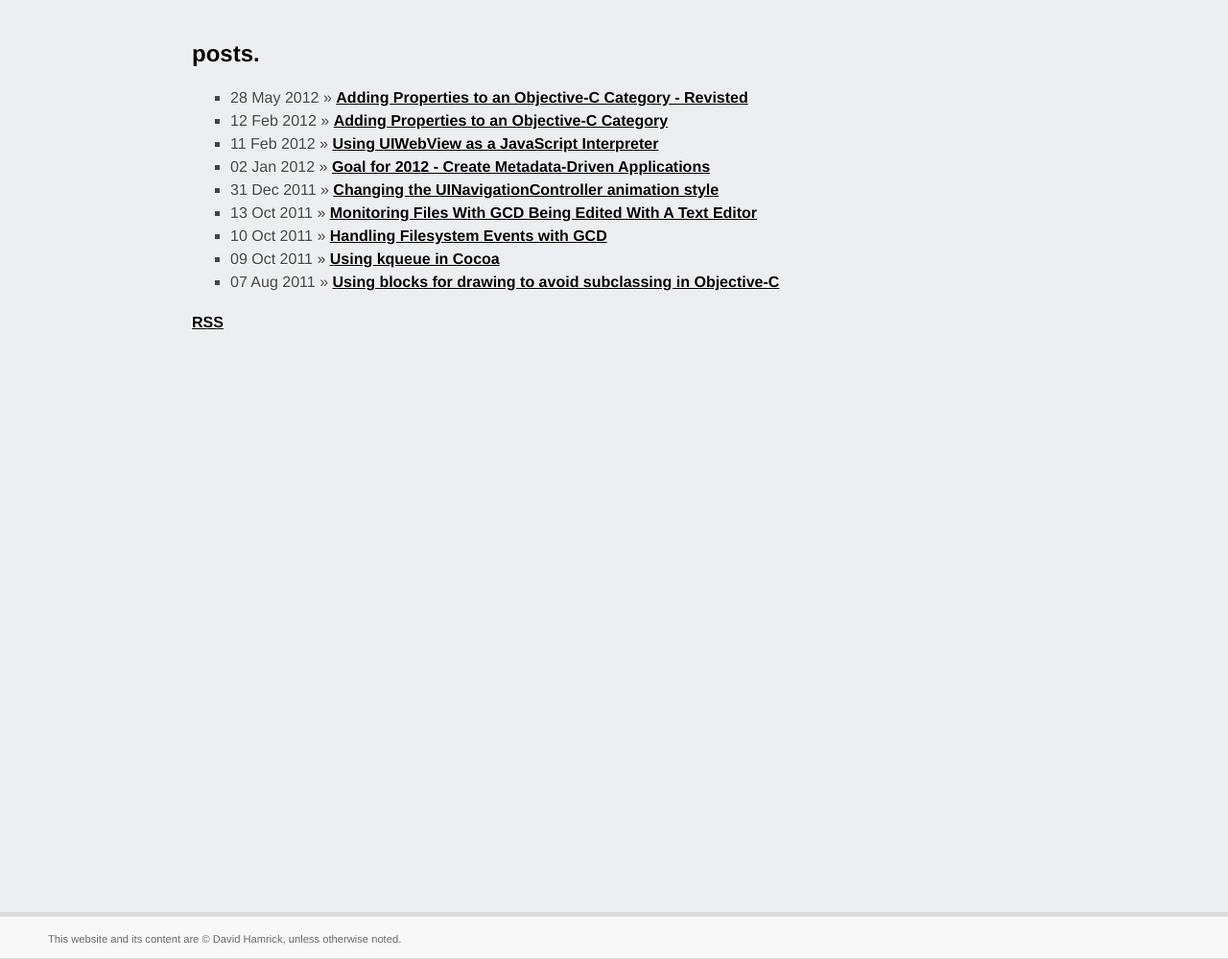
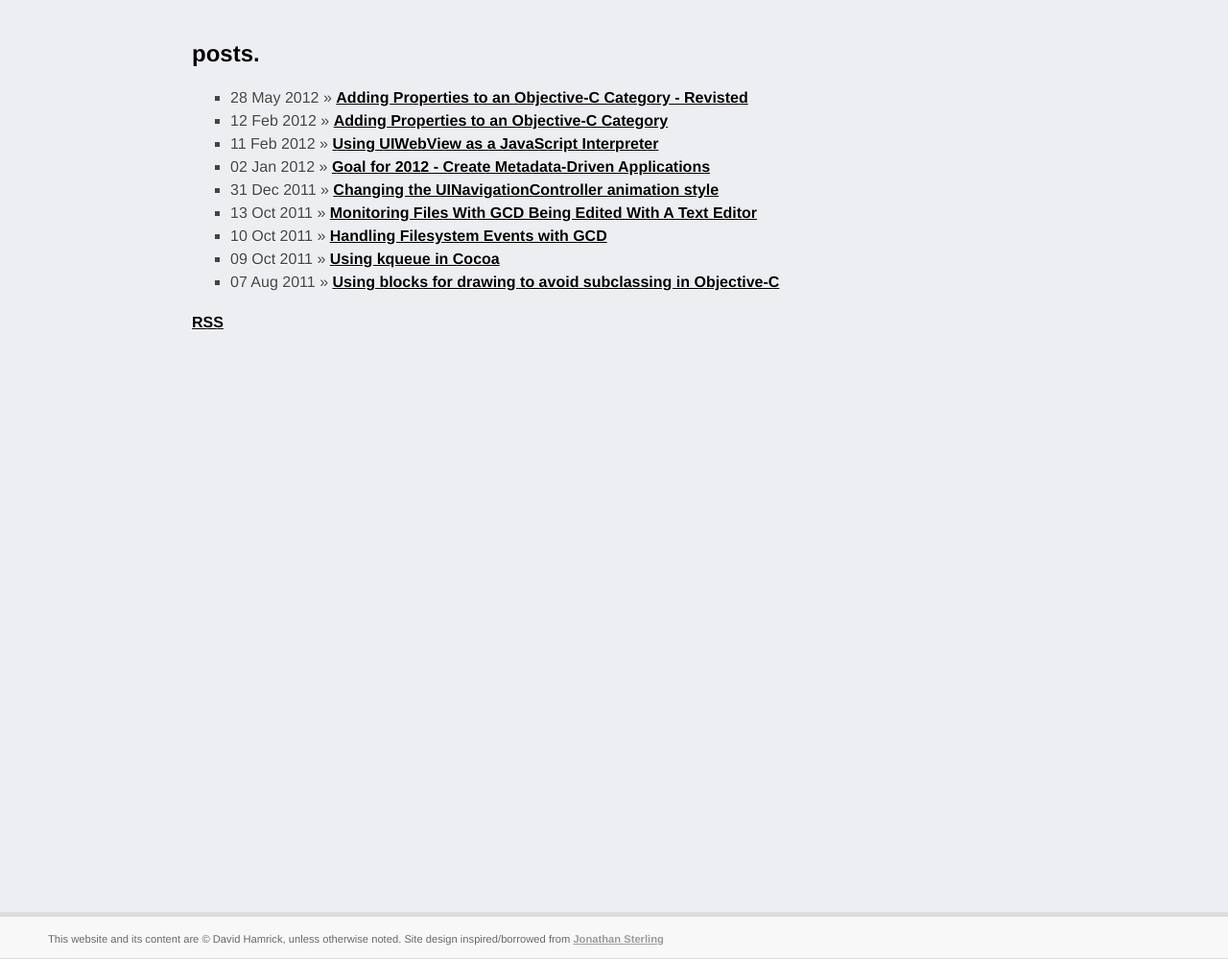
Before and after one commit to hamrickdavid/hamrickdavid.github.com, a Jekyll site: the page built from index.html, in a window 1280 px wide. Shown: the whole page at 96% size. Built offline with Jekyll 4.4.1, drawn with Linux system fonts in a browser that asks for light colours; Markdown is read by kramdown in place of the engine named in the settings.

Commit message:
Added credit to Jonathan Sterling in footer

```diff
--- a/_layouts/default.html
+++ b/_layouts/default.html
@@ -43,7 +43,7 @@
 
   <footer>
     <div class="container">
-      <p>This website and its content are &copy; David Hamrick, unless otherwise noted.</p>
+      <p>This website and its content are &copy; David Hamrick, unless otherwise noted. Site design inspired/borrowed from <a href="http://www.jonmsterling.com/">Jonathan Sterling</a></p>
     </div>
   </footer>
 </body>
```
